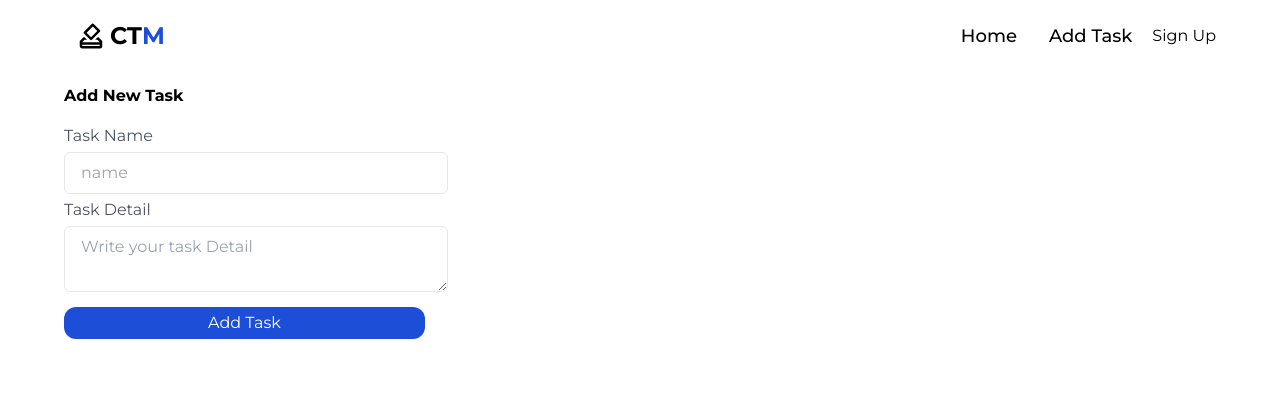
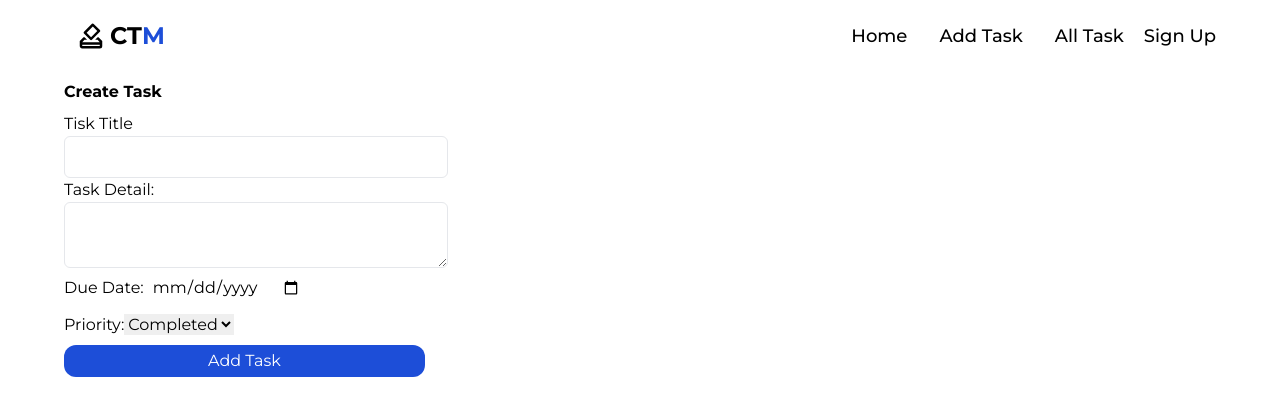
Before and after one commit to jamanador/collaborative-task-management, a React (Vite) app: page /add-task in a window 1280 px wide. Shown: the top 416 px of the page. Built offline with nearby package versions, Linux system fonts and the light colour scheme.

Commit message:
Added create-task-feature show data in ui from localstorage

```diff
--- a/src/Pages/Home/Home.jsx
+++ b/src/Pages/Home/Home.jsx
@@ -1,7 +1,8 @@
 import banner from "../../assets/banner.jpg";
 const Home = () => {
   return (
-    <div className="flex justify-center items-center">
+<div>
+<div className="flex justify-center items-center">
       <div className="w-full md:w-6/12 py-24 px-6 sm:py-0">
         <h3 className="font-bold">
           The Ultimate Guide to Project Management Excellence
@@ -22,6 +23,7 @@ const Home = () => {
         className="w-full sm:w-8/12 sm:block hidden"
       />
     </div>
+</div>
   );
 };
 
--- a/src/Routes/Routes.jsx
+++ b/src/Routes/Routes.jsx
@@ -3,6 +3,7 @@ import RootLayout from "../Layouts/RootLayout";
 import Home from "../Pages/Home/Home";
 import Profile from "../Pages/Profile/Profile";
 import AddTask from "../components/AddTask/AddTask";
+import AllTask from "../components/AddTask/AllTask";
 import Login from "../components/Register/Login";
 import SignUp from "../components/Register/SignUp";
 
@@ -19,6 +20,10 @@ const Routes = () => {
                 {
                     path: '/add-task',
                     element: <AddTask/>
+                },
+                {
+                    path:'/all-task',
+                    element:<AllTask/>
                 },
                 {
                     path: '/signup',
--- a/src/components/AddTask/AddTask.jsx
+++ b/src/components/AddTask/AddTask.jsx
@@ -1,41 +1,83 @@
-import { useForm } from "react-hook-form";
+import { useState } from "react";
 
-const AddTask = () => {
-  const { register, handleSubmit } = useForm();
-  const handleAddTask = (data) => {
-    console.log("adddded", data);
-    const task = data.name;
-    const taskDetail = data.description;
-    const tasks = {
-      task,
-      taskDetail,
+function AddTask() {
+  // State variables for task details
+  const [title, setTitle] = useState("");
+  const [description, setDescription] = useState("");
+  const [dueDate, setDueDate] = useState("");
+  const [priority, setPriority] = useState("Completed");
+
+  // State variable for task list
+  const [tasks, setTasks] = useState(() => {
+    const savedTasks = localStorage.getItem("tasks");
+    return savedTasks ? JSON.parse(savedTasks) : [];
+  });
+
+  // Function to handle task creation
+  const handleCreateTask = (e) => {
+    e.preventDefault();
+
+    const newTask = {
+      title,
+      description,
+      dueDate,
+      priority,
+      assignedTo: "", // Add a state for assignedTo and handle assignment logic
     };
-    localStorage.setItem("tasks", JSON.stringify(tasks));
+
+    // Update the tasks list with the new task
+    setTasks([...tasks, newTask]);
+
+    // Clear form fields
+    setTitle("");
+    setDescription("");
+    setDueDate("");
+    setPriority("Completed");
+
+    // Store updated tasks list in localStorage
+    localStorage.setItem("tasks", JSON.stringify([...tasks, newTask]));
   };
+
   return (
     <div>
-      <h4 className="font-bold py-3">Add New Task </h4>
-      <form onSubmit={handleSubmit(handleAddTask)}>
-        <label htmlFor="name" className="block text-gray-600 py-1">
-          Task Name
-        </label>
-        <input
-          type="text"
-          placeholder="name"
-          {...register("name", { required: "name is required" })}
-          className="w-96 focus:outline-0 px-4 py-2 rounded-md border border-gray  text-gray-800"
-        />
-        <label htmlFor="name" className="block text-gray-600 py-1">
-          Task Detail
-        </label>
-        <textarea
-          type="text"
-          {...register("description", {
-            required: "Detail Explaintation is required",
-          })}
-          placeholder="Write your task Detail"
-          className="w-96 focus:outline-0 px-4 py-2 rounded-md border border-gray  text-gray-800"
-        />
+      <h2 className="font-bold py-2">Create Task</h2>
+      <form onSubmit={handleCreateTask}>
+        <div>
+          <h3>Tisk Title</h3>
+          <input
+            className="w-96 focus:outline-0 px-4 py-2 rounded-md border border-gray  text-gray-800"
+            type="text"
+            value={title}
+            onChange={(e) => setTitle(e.target.value)}
+          />
+        </div>
+        <div>
+          <h3>Task Detail:</h3>
+          <textarea
+            className="w-96 focus:outline-0 px-4 py-2 rounded-md border border-gray  text-gray-800"
+            value={description}
+            onChange={(e) => setDescription(e.target.value)}
+          />
+        </div>
+        <div>
+          <label className="pr-2">Due Date:</label>
+          <input
+            type="date"
+            value={dueDate}
+            onChange={(e) => setDueDate(e.target.value)}
+          />
+        </div>
+        <div className="pt-3">
+          <label>Priority:</label>
+          <select
+            value={priority}
+            onChange={(e) => setPriority(e.target.value)}
+          >
+            <option value="Completed">Completed</option>
+            <option value="Progress">Progress</option>
+            <option value="Pending">Pending</option>
+          </select>
+        </div>
         <button
           type="submit"
           className="block mt-2 py-1 px-36 text-center rounded-xl bg-blue-700 text-white"
@@ -45,6 +87,6 @@ const AddTask = () => {
       </form>
     </div>
   );
-};
+}
 
 export default AddTask;
--- /dev/null
+++ b/src/components/AddTask/AllTask.jsx
@@ -0,0 +1,18 @@
+import TaskCard from "./TaskCard";
+
+const AllTask = () => {
+  const taskInfo = localStorage.getItem("tasks");
+  const tasks = JSON.parse(taskInfo);
+  return (
+    <div>
+      <h2 className="mt-11 py-3 font-bold">Task List</h2>
+      <div className="grid lg:grid-cols-3 md:grid-cols-2 grid-cols-1 gap-x-6 gap-y-4">
+        {tasks?.map((task, index) => (
+          <TaskCard key={index} task={task} />
+        ))}
+      </div>
+    </div>
+  );
+};
+
+export default AllTask;
--- /dev/null
+++ b/src/components/AddTask/TaskCard.jsx
@@ -0,0 +1,17 @@
+const TaskCard = ({ task }) => {
+  const { title, description, dueDate, priority } = task;
+  return (
+    <div className="mx-4 border border-slate-200 rounded-xl p-2">
+      <div className="card-body items-center text-center">
+        <h2 className="font-bold">Task : {title}</h2>
+        <p>Detail : {description}</p>
+        <p>
+          Due Date : <span className="text-red-500">{dueDate}</span>
+        </p>
+        <p>Priority : {priority}</p>
+      </div>
+    </div>
+  );
+};
+
+export default TaskCard;
--- a/src/components/Navbar/Navbar.jsx
+++ b/src/components/Navbar/Navbar.jsx
@@ -11,6 +11,10 @@ const MENU_OPTIONS = [
   {
     title: "Add Task",
     link: "/add-task",
+  },
+  {
+    title: "All Task",
+    link: "/all-task",
   },
 ];
 const Navbar = () => {
@@ -67,7 +71,7 @@ const Navbar = () => {
               </li>
             )
           ) : (
-            <li>
+            <li className="font-medium text-lg">
               <Link to="/signup">Sign Up</Link>
             </li>
           )}
--- a/src/components/Register/Login.jsx
+++ b/src/components/Register/Login.jsx
@@ -33,7 +33,7 @@ const Login = () => {
         className="w-full px-6 sm:w-5/12"
         onSubmit={handleSubmit(handlelogin)}
       >
-        <h3>Test: Please Verify Email & Password</h3>
+        <h3><span className="font-bold">Test</span>: Please Verify Email & Password</h3>
         <div className="relative flex items-center mt-6">
           <span className="absolute">
             <svg
```
